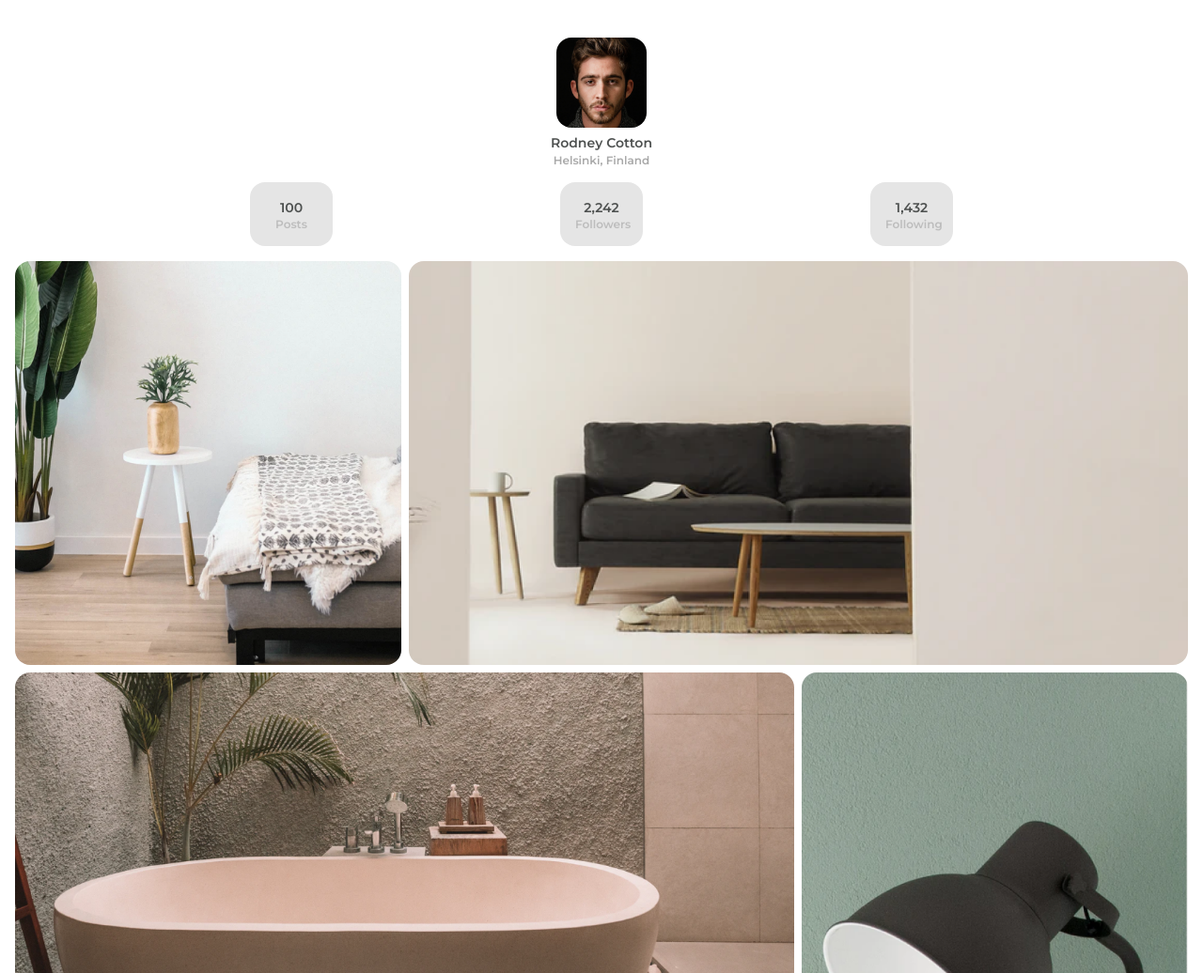
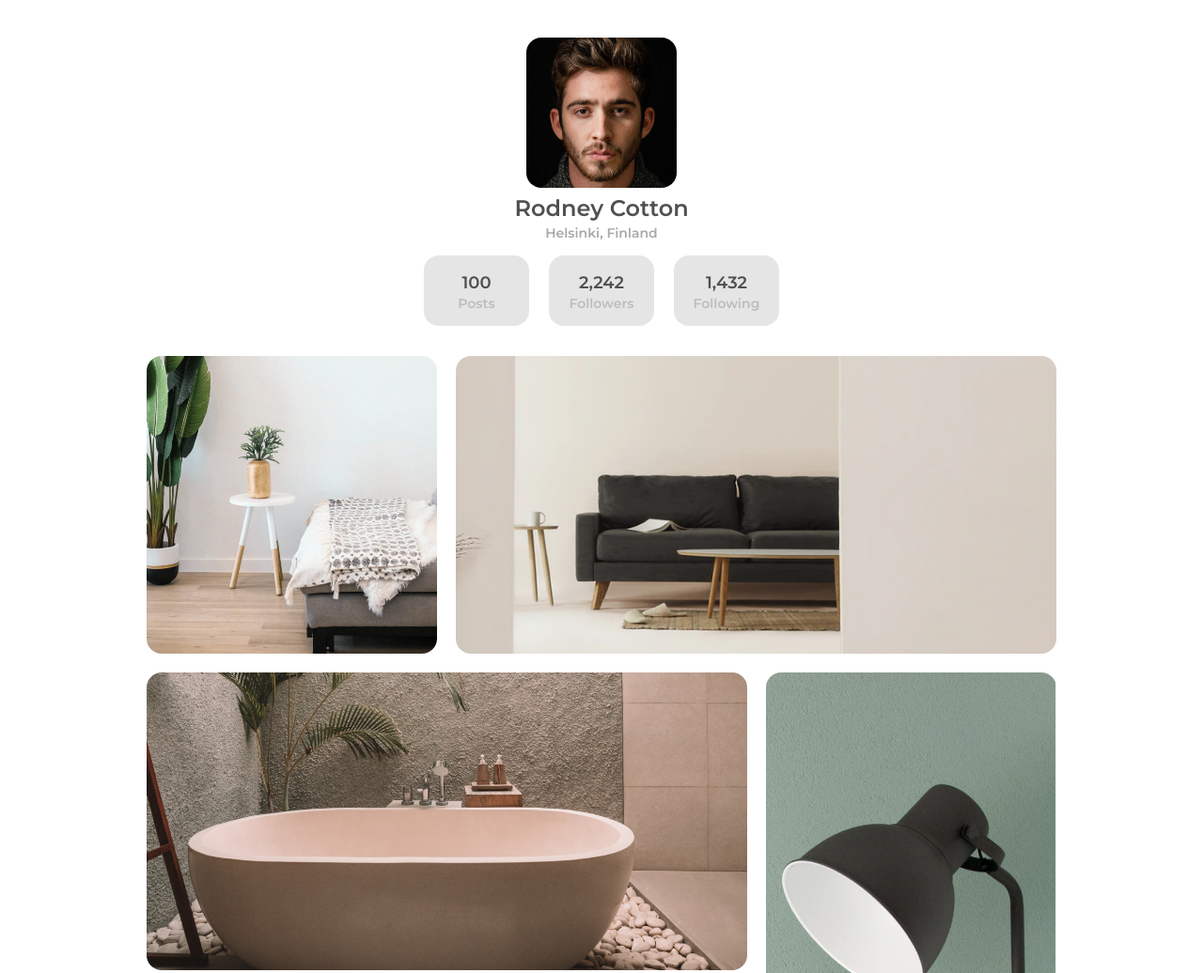
Before and after one commit to carlossantesp/my-gallery, a plain HTML site: page index.html in a window 1280 px wide. Shown: the top 1036 px of the page at 94% size. Drawn offline with Linux system fonts and the light colour scheme.

Commit message:
Agregando estilos responsive para tablets y desktop

```diff
--- a/scss/_layout.scss
+++ b/scss/_layout.scss
@@ -36,3 +36,44 @@
     margin: 0;
   }
 }
+
+@media (min-width: 768px){
+  .wrapper{
+    max-width: 640px;
+    margin: 0 auto;
+    gap: var(--lg);
+  }
+  .social{
+    width: 7rem;
+  }
+  .profile{
+    &__social{
+      width: 80%;
+      padding: 0 var(--xxl);
+    }
+  }
+  .gallery{
+    gap: var(--lg);
+  }
+}
+@media screen and (min-width: 992px){
+  .wrapper{
+    max-width: 900px;
+    gap: var(--xxl);
+  }
+  .profile{
+    &__social{
+      width: 60%;
+    }
+  }
+}
+@media screen and (min-width: 1200px){
+  .wrapper{
+    max-width: 1000px;
+  }
+  .profile{
+    &__social{
+      width: 50%;
+    }
+  }
+}
--- a/scss/_theme.scss
+++ b/scss/_theme.scss
@@ -30,3 +30,21 @@ body{
     font-size: 0.875rem;
   }
 }
+@media screen and (min-width: 992px){
+  .profile{
+    &__title{
+      font-size: 1.5rem;
+    }
+    &__info{
+      font-size: 0.875rem;
+    }
+  }
+  .social{
+    &__number{
+      font-size: 1.125rem;
+    }
+    &__description{
+      font-size: 0.875rem;
+    }
+  }
+}
--- a/scss/components/_profile.scss
+++ b/scss/components/_profile.scss
@@ -29,3 +29,10 @@
     margin: 0.2rem 0 0 0;
   }
 }
+@media screen and (min-width: 992px){
+  .profile{
+    &__img{
+      width: 10rem;
+    }
+  }
+}
```
Also changed, not shown: css/main.css, 1 other file.
